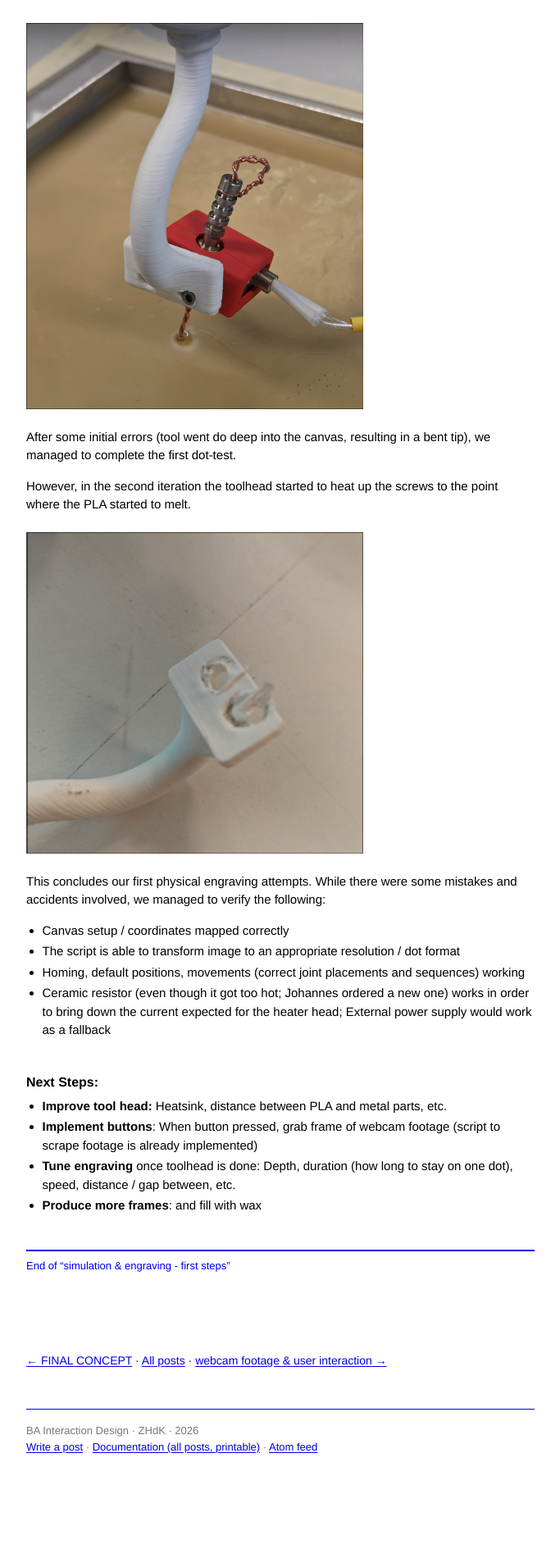
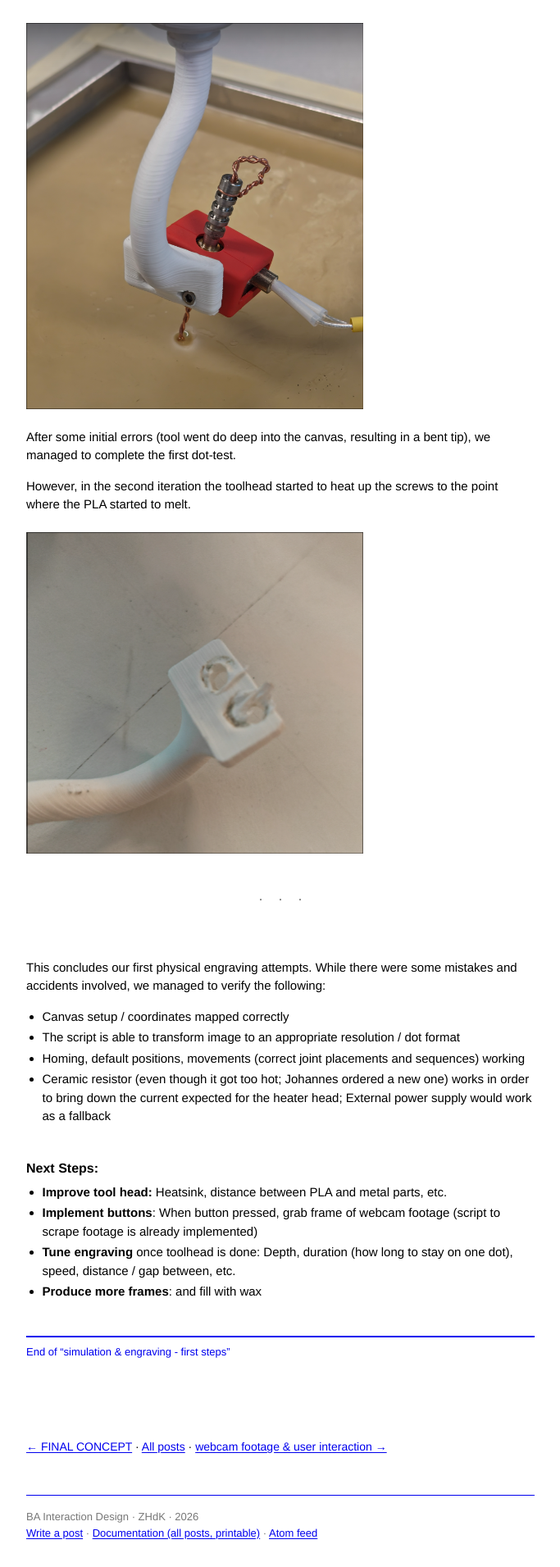
Before and after one commit to bonjourclaudio/aewwwww-blog, a Jekyll site: the page built from _posts/2026-11-18-engraving-programming.md, in a window 1280 px wide. Shown: the part 3787-5698 px from the top of the page at 82% size, without its empty margins (298-981 px from the left). Built offline with Jekyll 4.4.1, drawn with Linux system fonts in a browser that asks for light colours; before the commit the page ends 5593 px from its top, so only the background shows below that.

Commit message:
Update _posts/2026-11-18-engraving-programming.md (via Pages CMS)

```diff
--- a/_posts/2026-11-18-engraving-programming.md
+++ b/_posts/2026-11-18-engraving-programming.md
@@ -85,7 +85,11 @@ However, in the second iteration the toolhead started to heat up the screws to t
 
 ![medium: molten PLA tool adaptor](/assets/img/Screenshot-20261118-14:08:41.png)
 
+---
 
+
+
+&nbsp;
 
 This concludes our first physical engraving attempts. While there were some mistakes and accidents involved, we managed to verify the following:
 
```
